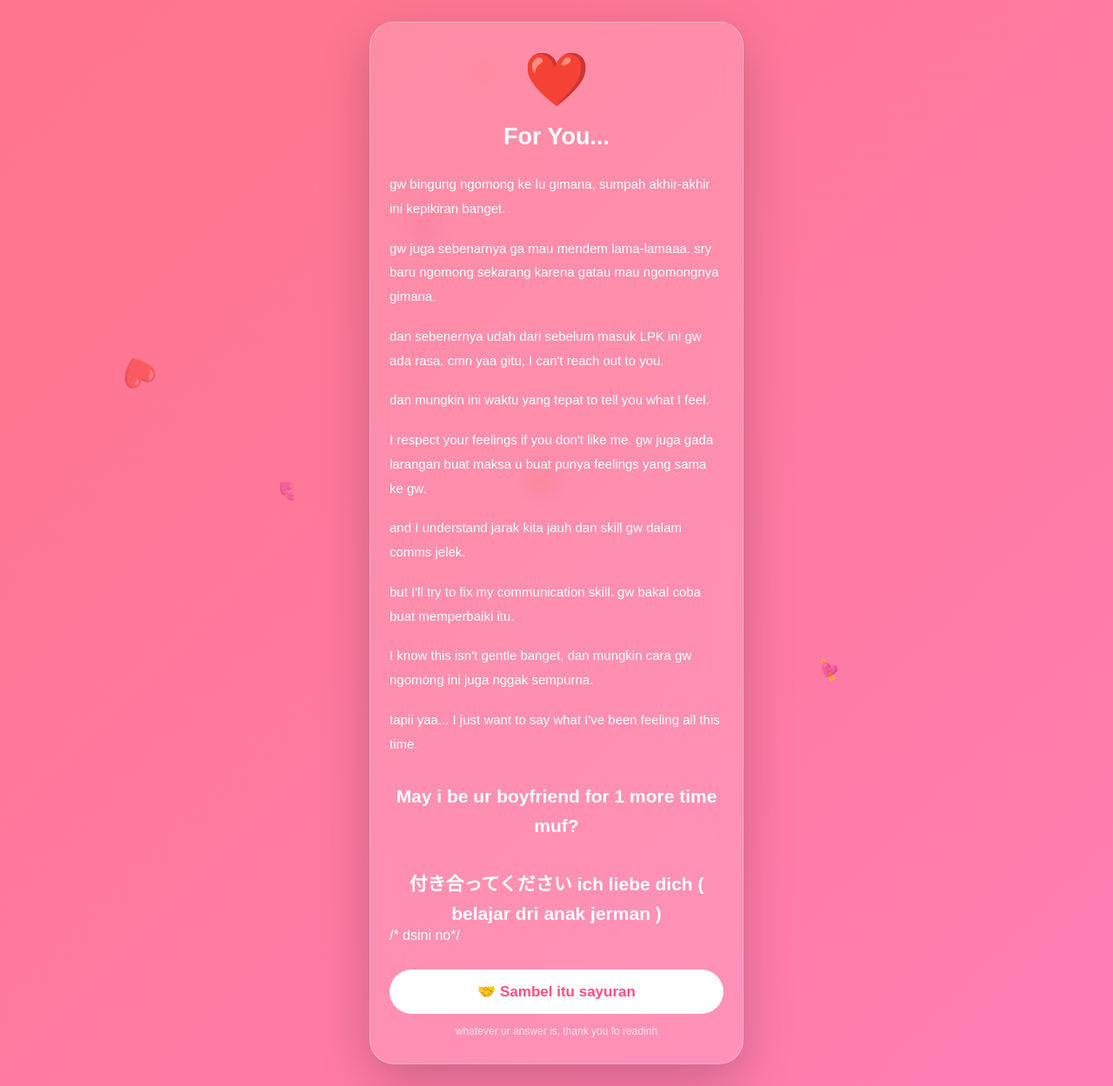
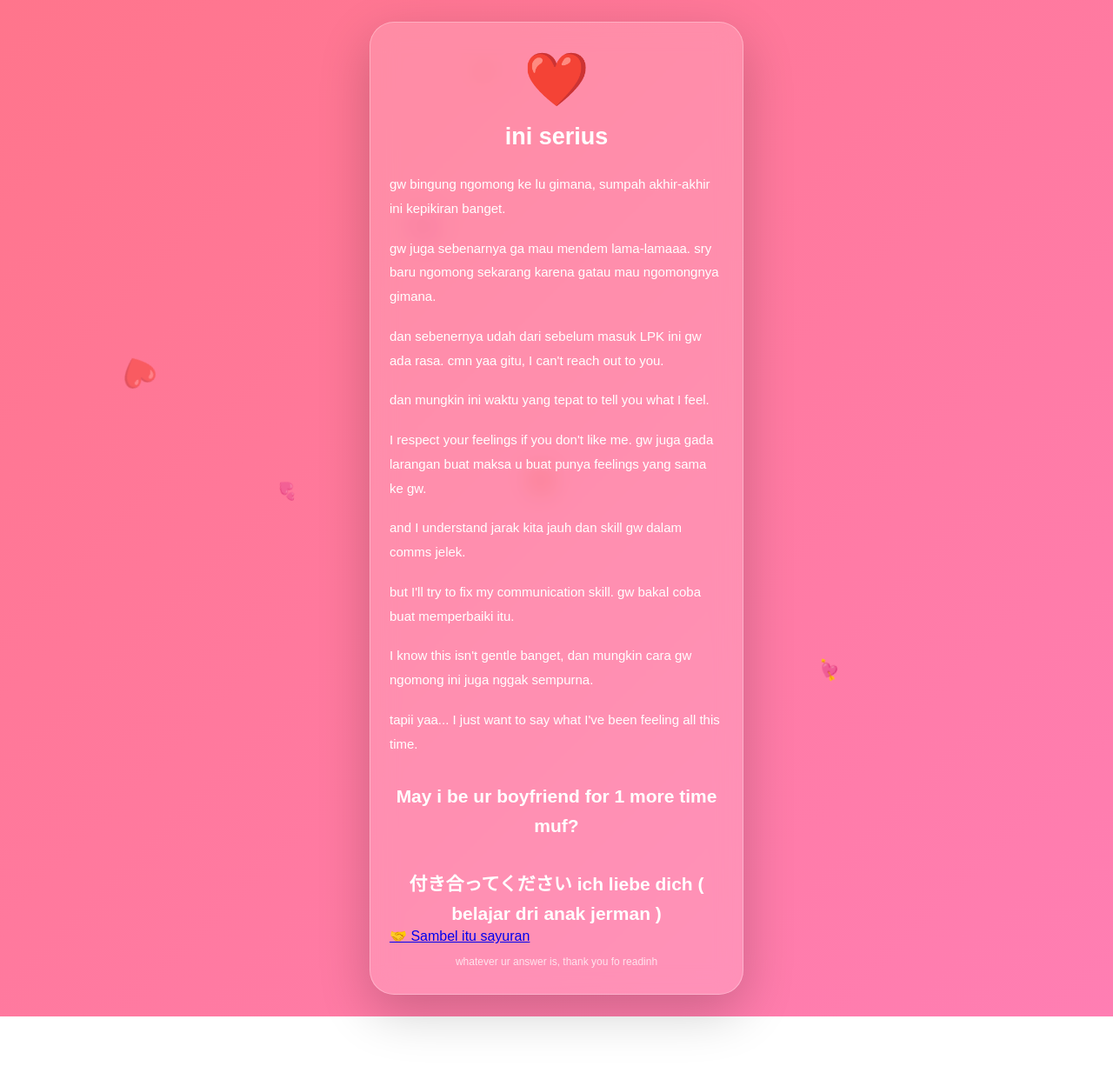
Before and after one commit to Arzsss/hehe, a plain HTML site: page index.html in a window 1280 px wide. Shown: the whole page at 87% size. After the commit the page ends 1169 px from the top, so only its background shows below. Drawn offline with Linux system fonts and the light colour scheme.

Commit message:
Update index.html

```diff
--- a/index.html
+++ b/index.html
@@ -3,7 +3,7 @@
 <head>
 <meta charset="UTF-8">
 <meta name="viewport" content="width=device-width, initial-scale=1.0">
-<title>For You ❤️</title>
+<title>SERIUS INI 😾</title>
 <style>
 * {
     box-sizing: border-box;
@@ -17,7 +17,7 @@ body {
     color: white;
     padding: 25px 15px;
 }
-/* CARD */
+/* BOX */
 .container {
     width: 100%;
     max-width: 430px;
@@ -60,7 +60,7 @@ h1 {
     line-height: 1.6;
     margin-top: 30px;
 }
-/* WHATSAPP BUTTON */
+                            .  /* TOMBOL KE WA */
 .whatsapp {
     display: block;
     width: 100%;
@@ -78,14 +78,16 @@ h1 {
 .whatsapp:active {
     transform: scale(0.95);
 }
-/* SMALL TEXT */
+                          /* SMALL TEXT */
 .small {
     text-align: center;
     margin-top: 13px;
     font-size: 12px;
     opacity: 0.75;
 }
-/* FLOATING HEART */
+
+                      /* FLOATING HEART */
+
 .floating-heart {
     position: fixed;
     bottom: -30px;
@@ -119,7 +121,7 @@ h1 {
         ❤️
     </div>
     <h1>
-        For You...
+        ini serius
     </h1>
     <div class="text">
         <p>
@@ -171,11 +173,10 @@ h1 {
         </div>
     </div>
 
-/* dsini no*/
-
+<!-- WA -->
     <a
         class="whatsapp"
-        href="https://wa.me/628123456789"
+        href="https://wa.me/6282134313243"
         target="_blank"
     >
         🤝 Sambel itu sayuran
```
